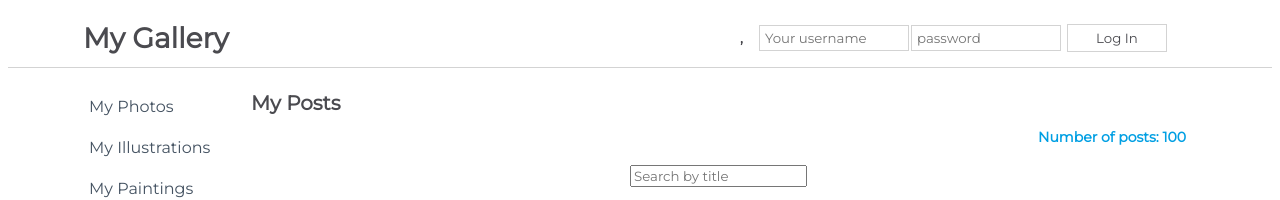
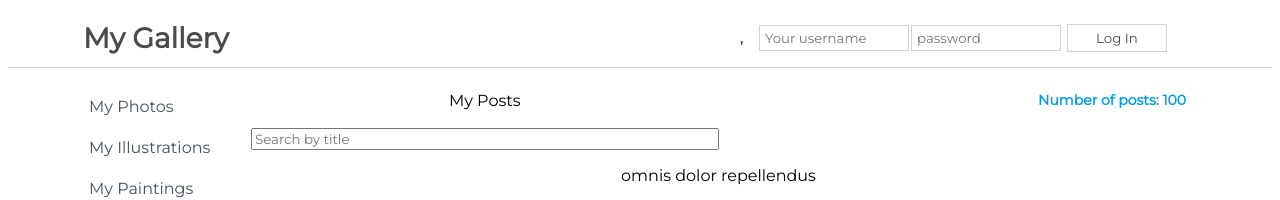
Before and after one commit to Wings30306/ci-react-gallery-challenge, a React (Create React App) app in the folder my-app/: page / in a window 1280 px wide. Shown: the top 200 px of the page. Built offline with nearby package versions, Linux system fonts and the light colour scheme.

Commit message:
clean up html code

```diff
--- a/my-app/src/components/Content.js
+++ b/my-app/src/components/Content.js
@@ -36,7 +36,8 @@ export class Content extends Component {
     render() {
         return (
             <div className={css.Content}>
-                <h1 className={css.TitleBar}>My Posts</h1>
+                <div className={css.TitleBar}>
+                    My Posts
                     <h4>Number of posts: {this.state.posts.length}</h4>
                     <input
                         type="search"
@@ -45,6 +46,8 @@ export class Content extends Component {
                         placeholder="Search by title"
                         onChange={this.handleChange}
                     />
+                </div>
+
                 <div className={css.SearchResults}>
                     {this.state.isLoaded ? (
                         this.state.posts.map(
```
Lines whose indentation alone changed are shown as unchanged.
